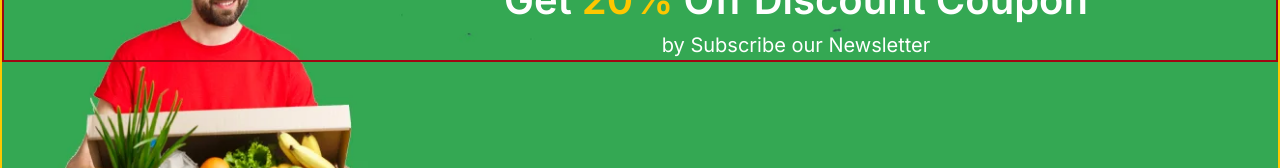
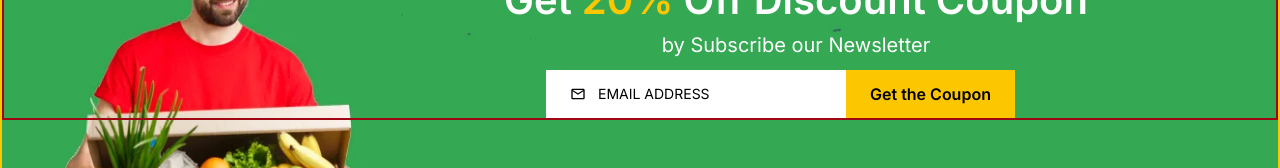
Before and after one commit to ahamedasif07/Project-Fresh-Grocery, a React (Vite) app: page / in a window 1280 px wide. Shown: the part 8306-8474 px from the top of the page. Built offline with nearby package versions, Linux system fonts and the light colour scheme.

Commit message:
discount copun section design wit full responcive

```diff
--- a/src/components/FooterTop/FooterTop.jsx
+++ b/src/components/FooterTop/FooterTop.jsx
@@ -1,5 +1,6 @@
 import React from "react";
 import footerImage from "../../../public/assets/footer-top-bg.webp";
+import { MdOutlineMail } from "react-icons/md";
 
 const FooterTop = () => {
   return (
@@ -18,6 +19,23 @@ const FooterTop = () => {
               <p className="text-white text-[20px]">
                 by Subscribe our Newsletter
               </p>
+
+              {/* input filde */}
+              <div className="flex items-center ml-[50px] mt-[10px]">
+                <div className="flex items-center gap-3 w-[250px] md:w-[300px] px-6 py-[14px]  bg-white ">
+                  <span>
+                    <MdOutlineMail />
+                  </span>
+                  <input
+                    type="email"
+                    placeholder="EMAIL ADDRESS"
+                    className="outline-none w-full text-sm placeholder-black "
+                  />
+                </div>
+                <button className="bg-yellow-400 text-black px-3 md:px-6 h-[48px] font-semibold">
+                  Get the Coupon
+                </button>
+              </div>
             </div>
           </div>
         </div>
```
